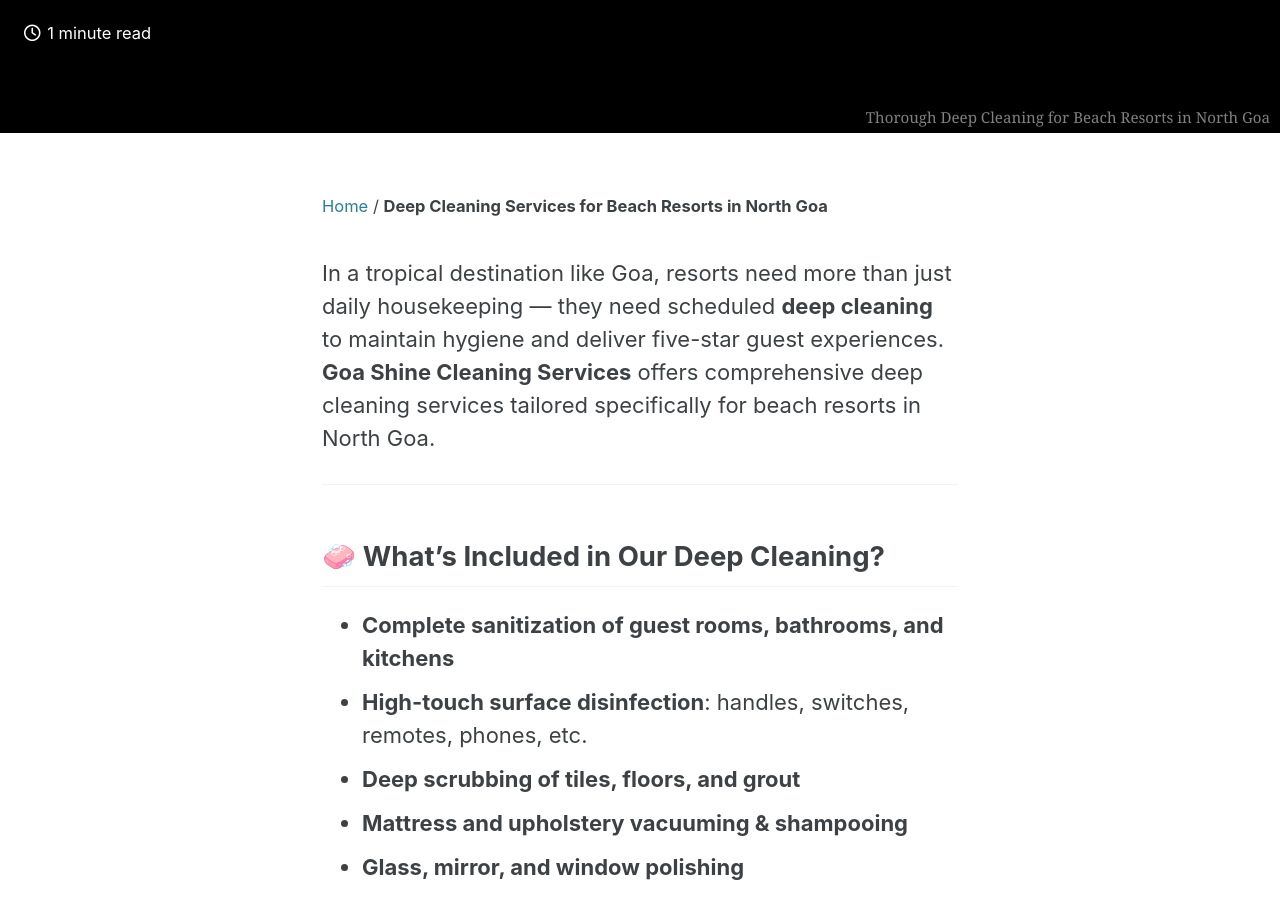
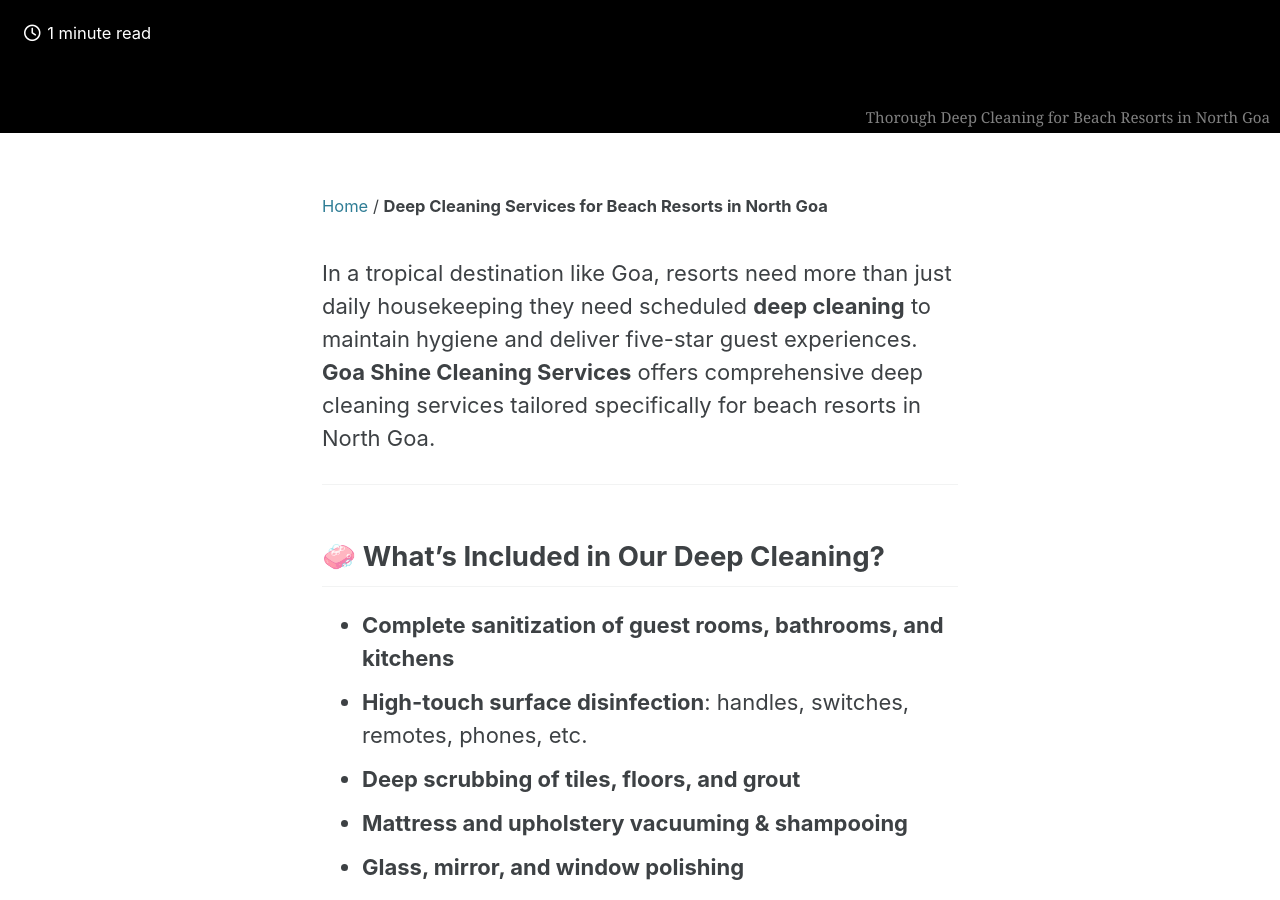
Before and after one commit to goashinecs/goashinecs, a Jekyll site: the page built from _posts/2025-10-16-deep-cleaning-beach-resorts-north-goa.md, in a window 1280 px wide and 900 px high, scrolled down 438 px. Built offline with Jekyll 4.4.1, drawn with Linux system fonts in a browser that asks for light colours; cached includes are drawn as plain includes; some of the changed text lies outside the part shown.

```diff
--- a/_posts/2025-10-16-deep-cleaning-beach-resorts-north-goa.md
+++ b/_posts/2025-10-16-deep-cleaning-beach-resorts-north-goa.md
@@ -11,7 +11,7 @@ header:
   caption: "Thorough Deep Cleaning for Beach Resorts in North Goa"
 ---
 
-In a tropical destination like Goa, resorts need more than just daily housekeeping — they need scheduled **deep cleaning** to maintain hygiene and deliver five-star guest experiences. **Goa Shine Cleaning Services** offers comprehensive deep cleaning services tailored specifically for beach resorts in North Goa.
+In a tropical destination like Goa, resorts need more than just daily housekeeping they need scheduled **deep cleaning** to maintain hygiene and deliver five-star guest experiences. **Goa Shine Cleaning Services** offers comprehensive deep cleaning services tailored specifically for beach resorts in North Goa.
 
 ---
 
```
Also changed, not shown: other parts of _posts/2025-10-16-deep-cleaning-beach-resorts-north-goa.md (+1 -1 lines).
